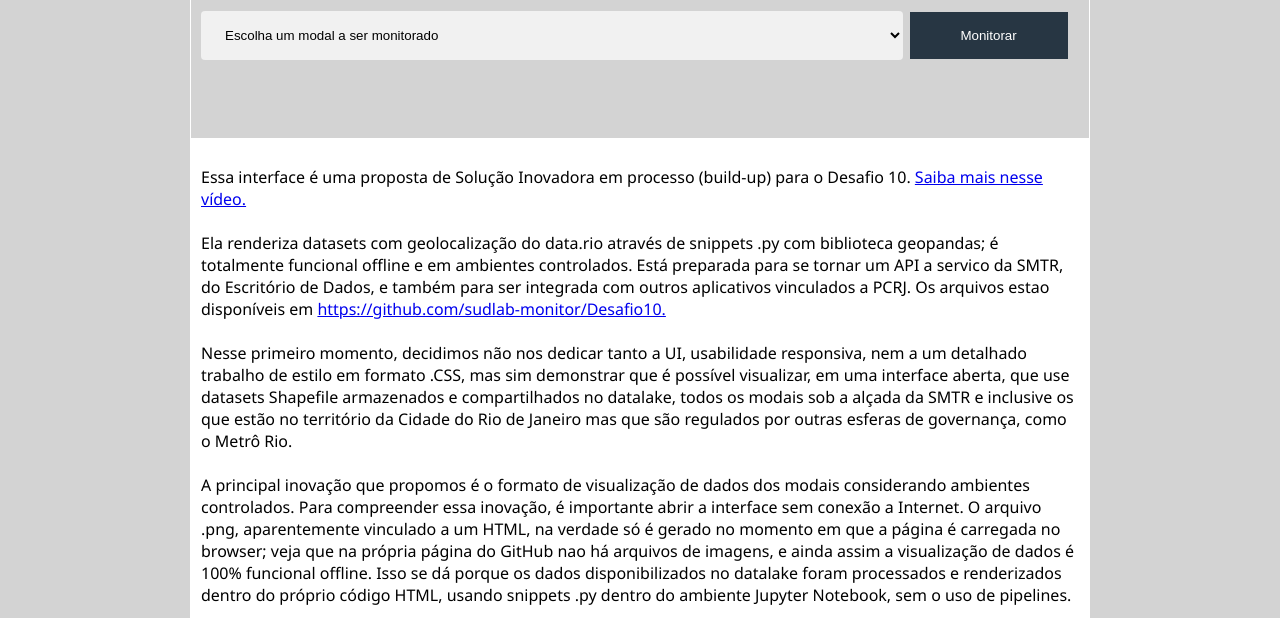
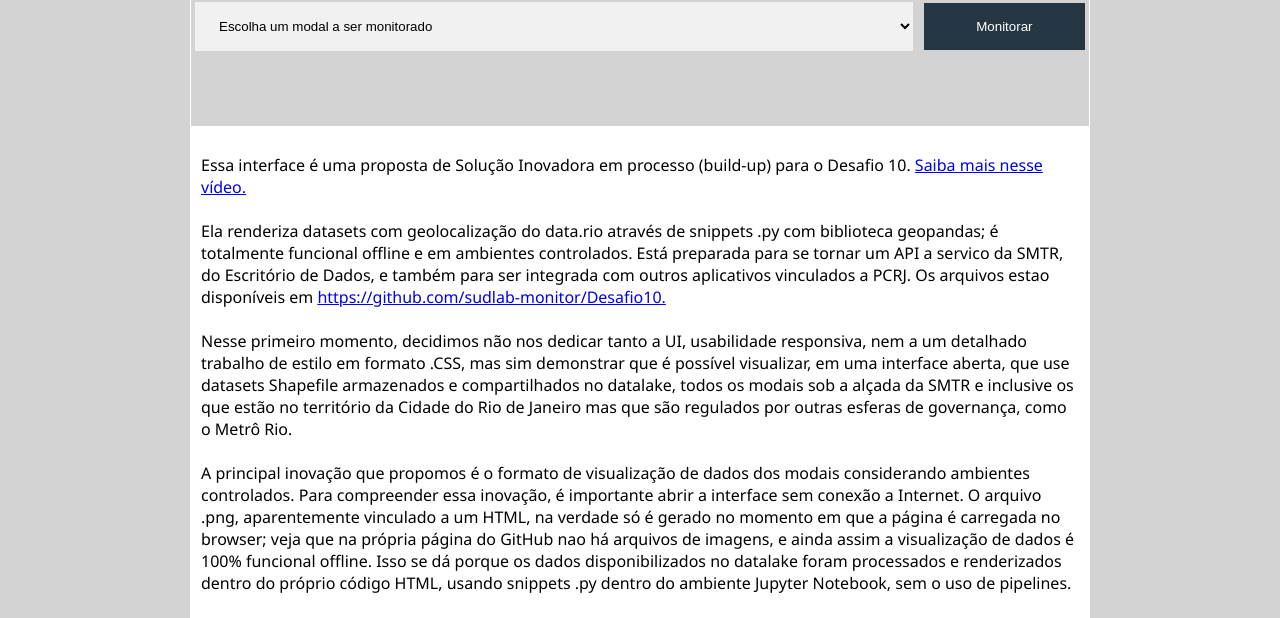
Before and after one commit to sudlab-monitor/Desafio10, a plain HTML site: page index.html in a window 1280 px wide. Shown: the part 163-781 px from the top of the page. Drawn offline with Linux system fonts and the light colour scheme.

Commit message:
Add files via upload

```diff
--- a/styles.css
+++ b/styles.css
@@ -20,8 +20,9 @@ select {
   width: 80%;
   padding: 16px 20px;
   border: none;
-  border-radius: 4px;
+  border-radius: 0px;
   background-color: #f1f1f1;
+  margin: 4px 4px;
   cursor: pointer;
 
 }
@@ -30,7 +31,7 @@ width: 18%;
 background-color: #273643;
   border: none;
   color: white;
-  padding: 16px 32px;
+  padding: 16px 20px;
   text-decoration: none;
   margin: 4px 2px;
   cursor: pointer;
@@ -74,7 +75,7 @@ flex-direction: column;
 }
 .flex-item-2{
 border: 1px solid white;
-padding: 10px;
+padding: 0px;
 flex: 0 1 auto;
 box-sizing: border-box;
 }
```
